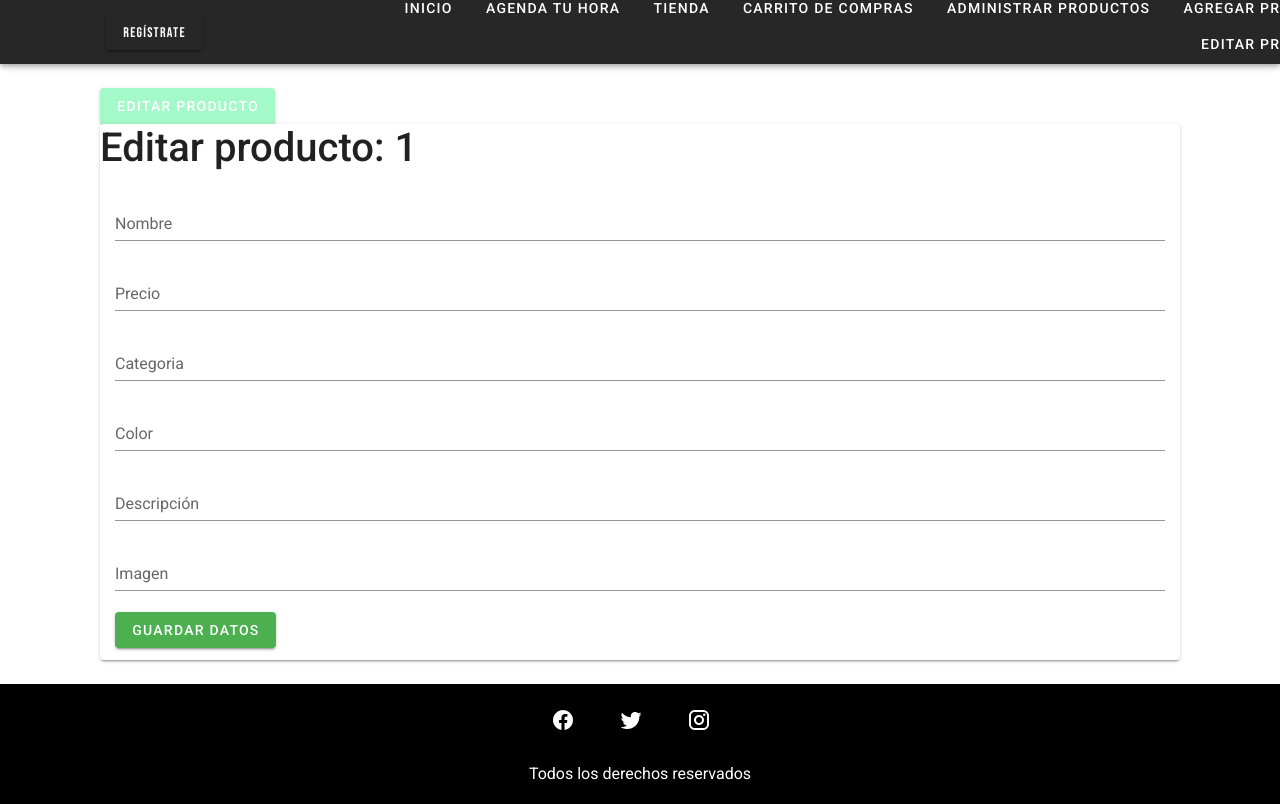
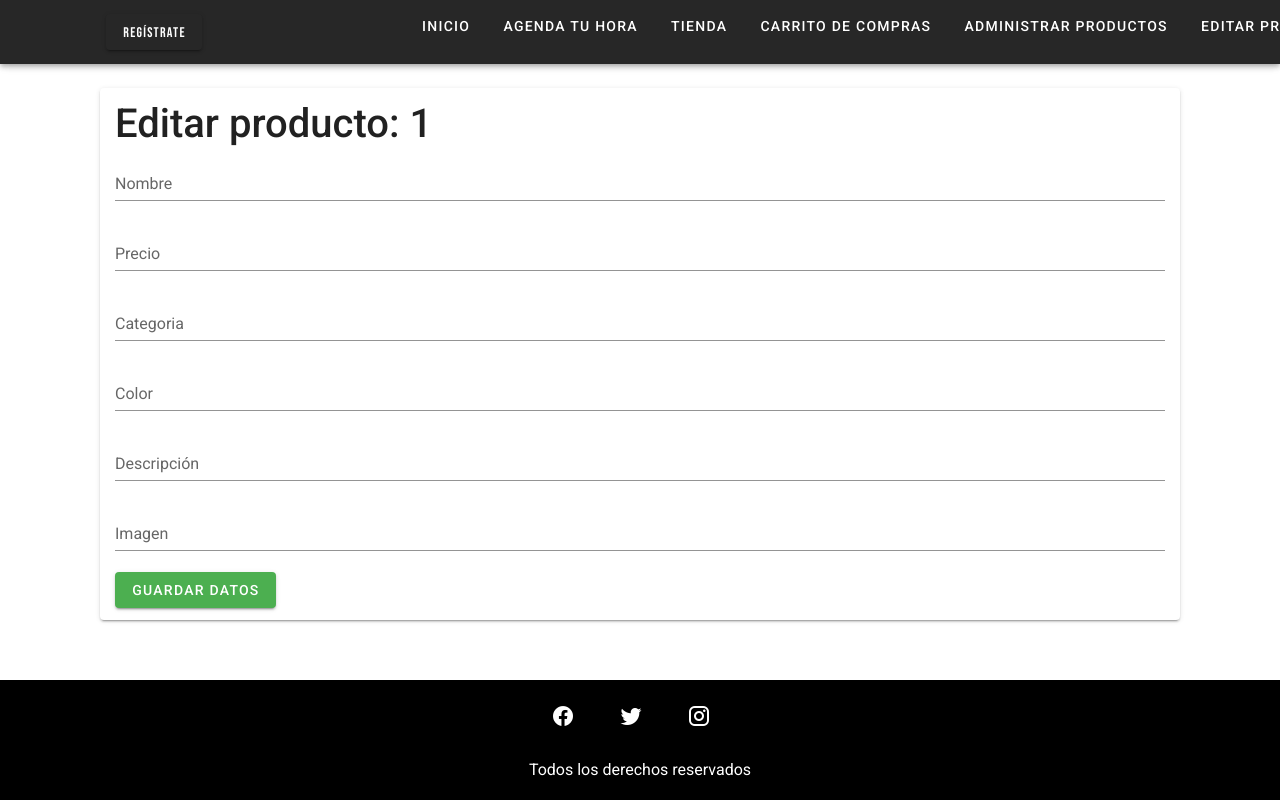
Before and after one commit to LucaBiottiFlores/p-estudios-mint, a Vue app: page /editar-producto/1 in a window 1280 px wide. Built offline with nearby package versions, Linux system fonts and the light colour scheme.

Commit message:
modif. add product y edit

```diff
--- a/src/components/AddProduct.vue
+++ b/src/components/AddProduct.vue
@@ -9,7 +9,7 @@
           <v-text-field v-model="product.name" label="Nombre"></v-text-field>
           <v-text-field
             v-model="product.category"
-            type="number"
+            type="text"
             label="Categoria"
           ></v-text-field>
           <v-text-field
@@ -64,9 +64,6 @@ export default {
       src: "",
     },
   }),
-  mounted() {
-    console.log(this.$refs.form);
-  },
   methods: {
     AddProduct() {
       if (this.$refs.form.validate()) {
--- a/src/components/EditProduct.vue
+++ b/src/components/EditProduct.vue
@@ -1,11 +1,8 @@
 <template>
   <v-container>
-    <template>
-      <v-btn color="primary" dark> Editar producto </v-btn>
-    </template>
     <v-card>
-      <h1>Editar producto: {{ $route.params.id }}</h1>
       <v-container>
+        <h1>Editar producto: {{ $route.params.id }}</h1>
         <v-form @submit.prevent="SaveChanges" ref="form">
           <v-text-field
             v-model="product.name"
@@ -55,26 +52,60 @@ export default {
       .then((document) => {
         next((vm) => {
           vm.product = { id: document.id, ...document.products() };
+          console.log(vm.product)
         });
       });
   },
   data: () => ({
     product: {},
   }),
+
   methods: {
     SaveChanges() {
       if (this.$refs.form.validate()) {
-        this.loading = true;
         Firebase.firestore()
           .collection("products")
           .doc(this.product.id)
           .update(this.product)
           .then(() => {
-            this.loading = false;
-            this.$router.push("/AdminProducts");
+            this.$router.push("/administrar");
+          })
+          .catch(() => {
+            console.log("error -->", this.product)
           });
       }
     },
+    // validate() {
+    //   this.$refs.form.validate();
+    //   if (this.$refs.form.validate()) {
+    //     let newProduct = {
+    //       price: parseInt(this.price),
+    //       name: this.name,
+    //       category: this.category,
+    //       color: this.color,
+    //       src: this.src,
+    //       description: this.description,
+    //     };
+    //     this.$store.dispatch("updateProduct", newProduct).then(() => {
+    //       setTimeout(() => {
+    //         this.$router.replace({ name: "Administrar productos" });
+    //       }, 1000);
+    //     });
+    //   }
+    // },
+    // mounted() {
+    //   let foundProduct = this.sendingProducts.find(
+    //     (result) => result.productId === this.id
+    //   );
+    //   if (foundProduct !== undefined) {
+    //     this.price = parseInt(foundProduct.price);
+    //     this.name = foundProduct.name;
+    //     this.category = foundProduct.category;
+    //     this.color = foundProduct.color;
+    //     this.src = foundProduct.src;
+    //     this.description = foundProduct.description;
+    //   }
+    // },
   },
 };
 </script>
--- a/src/components/Navbar.vue
+++ b/src/components/Navbar.vue
@@ -77,10 +77,6 @@ export default {
         to: "/administrar",
       },
       {
-        name: "Agregar producto",
-        to: "/administrar/agregar-producto",
-      },
-      {
         name: "Editar producto",
         to: "/editar-producto/:id",
       },
--- a/src/router/index.js
+++ b/src/router/index.js
@@ -32,11 +32,6 @@ const routes = [
     component: () => import("../views/AdminProducts.vue"),
   },
   {
-    path: "/agregar-producto",
-    name: "Agregar producto",
-    component: () => import("../views/AddProduct.vue"),
-  },
-  {
     path: "/editar-producto/:id",
     name: "Editar producto",
     component: () => import("../views/EditProduct.vue"),
--- a/src/store/modules/store.js
+++ b/src/store/modules/store.js
@@ -7,6 +7,10 @@ export const ModuloProductos = {
     products: [],
   },
   getters: {
+    sendingProducts(state) {
+      return state.products;
+    },
+
     searchedProducts(state) {
       if (state.search === "") {
         return state.products;
@@ -24,6 +28,10 @@ export const ModuloProductos = {
     },
   },
   mutations: {
+    // MUTATE_PRODUCTS(state, products) {
+    //   state.products = products;
+    // },
+
     // setear busqueda
     SET_SEARCH(state, newSearch) {
       state.search = newSearch;
@@ -48,10 +56,6 @@ export const ModuloProductos = {
         );
       }
     },
-    // Agregar producto a la lista de productos(ADMIN)
-    // addProductToProductList(context, newProduct) {
-    //   context.commit("ADD_PRODUCT_TO_PRODUCT_LIST", { ...newProduct });
-    // },
     clickOnCheckout(context) {
       return new Promise((resolve) => {
         setTimeout(() => {
@@ -72,5 +76,30 @@ export const ModuloProductos = {
           context.commit("SET_PRODUCTS", products);
         });
     },
+    // bringProducts({ commit }) {
+    //   Firebase.firestore()
+    //     .collection("products")
+    //     .onSnapshot((result) => {
+    //       let products = [];
+    //       result.forEach((element) => {
+    //         products.push({
+    //           price: element.data().price,
+    //           name: element.data().name,
+    //           category: element.data().category,
+    //           color: element.data().color,
+    //           src: element.data().src,
+    //           description: element.data().description,
+    //         });
+    //       });
+    //       commit("MUTATE_PRODUCTS", products);
+    //     });
+    // },
+
+    // updateProducts(context, product) {
+    //   return Firebase.firestore()
+    //     .collection("products")
+    //     .doc(product.productId)
+    //     .update({ ...product });
+    // },
   },
 };
--- a/src/views/AddProduct.vue
+++ /dev/null
@@ -1,17 +0,0 @@
-<template>
-  <v-container>
-    <AddNewProduct />
-  </v-container>
-</template>
-
-<script>
-import AddNewProduct from "../components/AdminProducts.vue";
-
-export default {
-  components: {
-    AddNewProduct,
-  },
-};
-</script>
-
-<style scoped></style>
```
